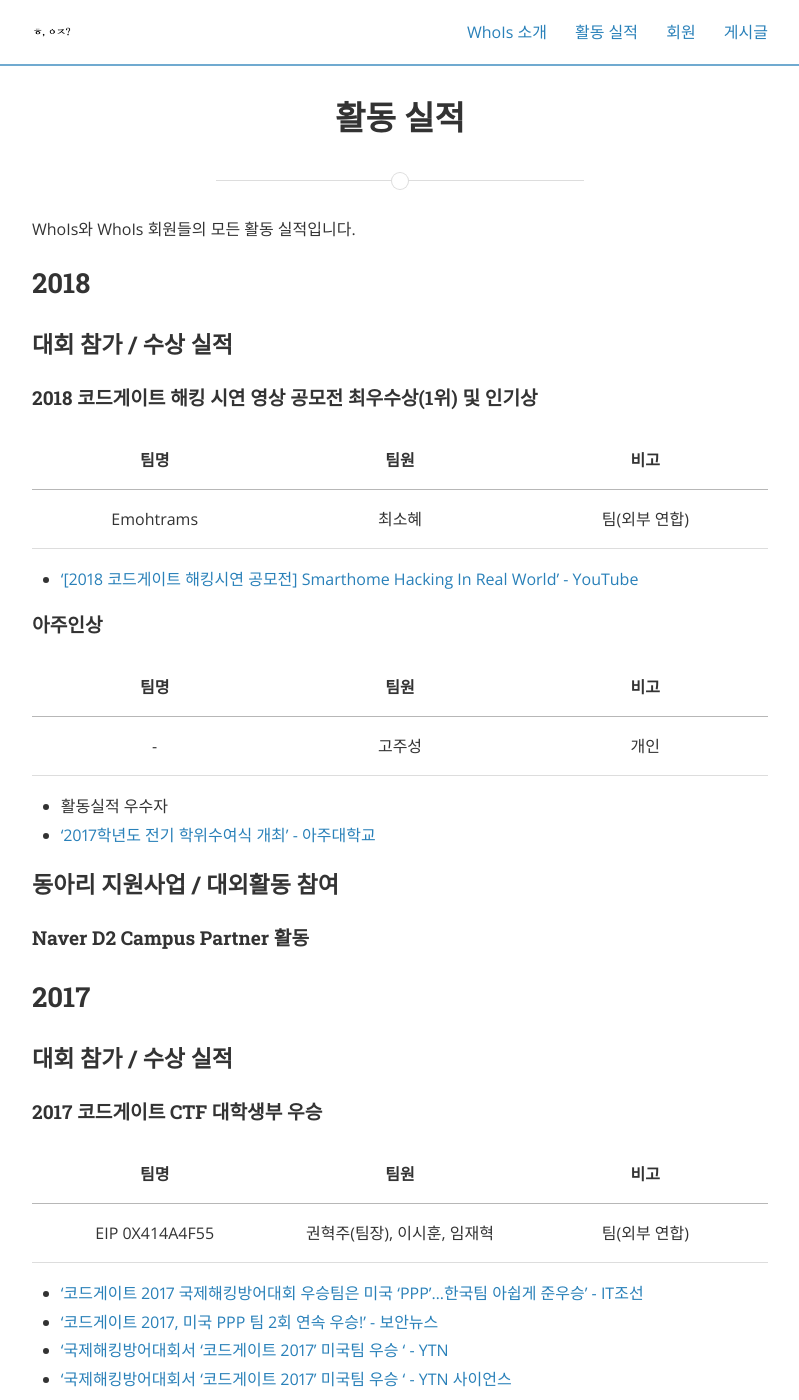
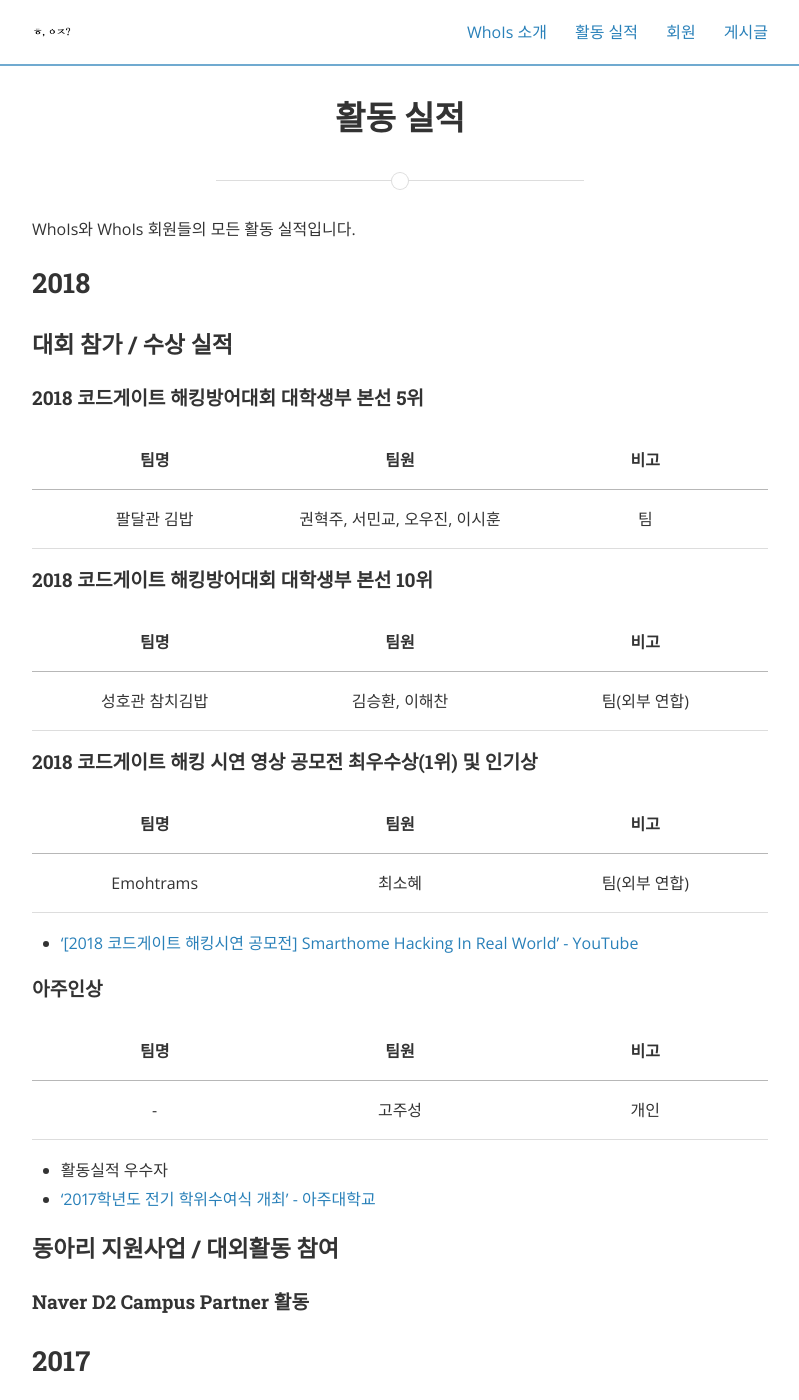
Before and after one commit to ajou-whois/ajou-whois.github.io, a Jekyll site: the page built from achievement.md, in a window 1280 px wide and 1400 px high. Shown: the whole window, without its empty margins (240-1039 px from the left). Built offline with Jekyll 4.4.1, drawn with Linux system fonts in a browser that asks for light colours; nearby versions of some CDN libraries; some of the changed text lies outside the part shown.

Commit message:
Update Achievement

```diff
--- a/achievement.md
+++ b/achievement.md
@@ -9,6 +9,18 @@ WhoIs와 WhoIs 회원들의 모든 활동 실적입니다.
 ## 2018
 
 ### 대회 참가 / 수상 실적
+
+#### 2018 코드게이트 해킹방어대회 대학생부 본선 5위
+
+| 팀명 | 팀원 | 비고 |
+|:-:|:-:|:-:|
+| 팔달관 김밥 | 권혁주, 서민교, 오우진, 이시훈 | 팀 |
+
+#### 2018 코드게이트 해킹방어대회 대학생부 본선 10위
+
+| 팀명 | 팀원 | 비고 |
+|:-:|:-:|:-:|
+| 성호관 참치김밥 | 김승환, 이해찬 | 팀(외부 연합) |
 
 #### 2018 코드게이트 해킹 시연 영상 공모전 최우수상(1위) 및 인기상
 
@@ -35,7 +47,7 @@ WhoIs와 WhoIs 회원들의 모든 활동 실적입니다.
 
 ### 대회 참가 / 수상 실적
 
-#### 2017 코드게이트 CTF 대학생부 우승
+#### 2017 코드게이트 해킹방어대회 대학생부 우승
 
 | 팀명 | 팀원 | 비고 |
 |:-:|:-:|:-:|
```
